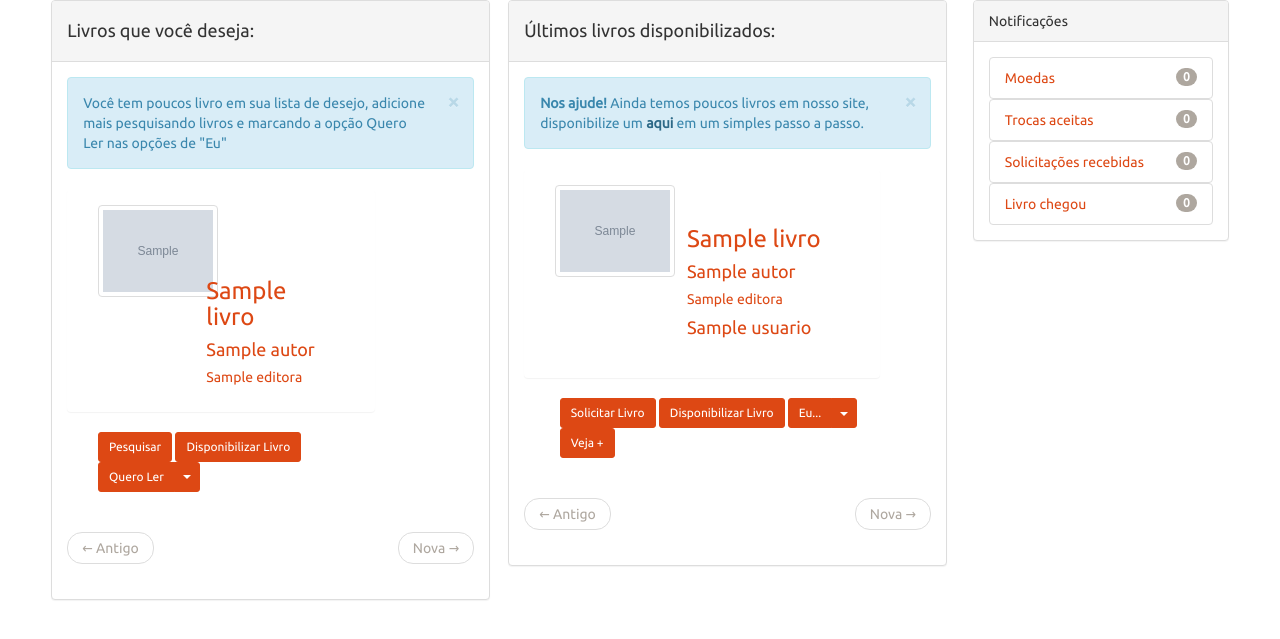
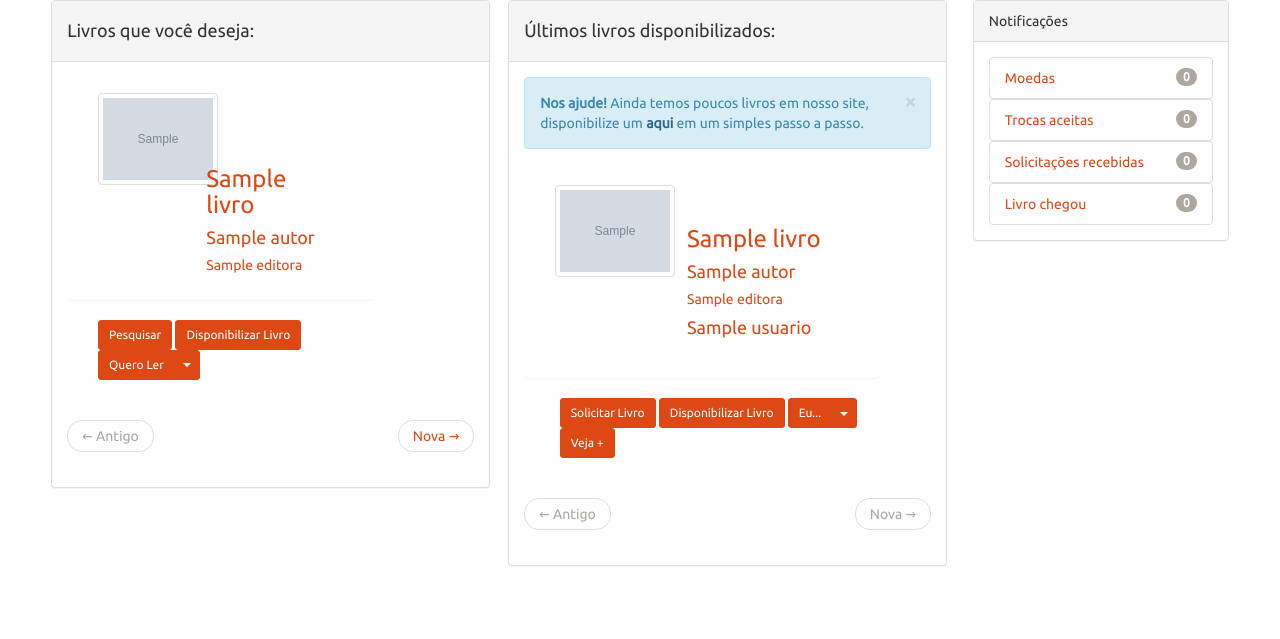
Before and after one commit to camilosm/letrastrocadas, a PHP site: page /index.php?url=index_usuario in a window 1280 px wide. Shown: the part 70-709 px from the top of the page. Run offline with PHP 8.4, Linux system fonts and the light colour scheme; the visitor is signed in with stand-in values (Sample User, id 1); tables that the repository leaves empty hold one stand-in row (values such as "Sample post"); grey boxes marked "Sample" are stand-in pictures.

Commit message:
Ítalo - Dashboard bugada, mas funcionando.

```diff
--- a/ajax/ajax.js
+++ b/ajax/ajax.js
@@ -27,13 +27,10 @@ function CriaRequest()
 	else return request;
 }
 
-$(document).ready(function(){
-	$('#acoes > li').click(function(){
-		var acao= $(this).attr("name");
-		var id = $(this).attr("id");
-		var result = document.getElementById("Resultado"+id);
-		var tabela = document.getElementById("Resultado"+id).value;
+function AcoesLivro(id,acao,section,tabela)
+{
 	var xmlreq = CriaRequest();
+	var a = "ajax/acoes_livros.php?acao="+acao+"&id="+id+"&tabela="+tabela;
 	// Iniciar uma requisição
 	xmlreq.open("GET", "ajax/acoes_livros.php?acao="+acao+"&id="+id+"&tabela="+tabela, true);
 	// Atribui uma função para ser executada sempre que houver uma mudança de ado
@@ -46,18 +43,23 @@ $(document).ready(function(){
 			if (xmlreq.status == 200)
 			{
 				var texto = xmlreq.responseText;
-					$('button#Resultado'+id).text(texto).attr({
+				$(section).text(texto).attr({
 					title:texto
 				});
 			}
 			else
 			{
-					$("#Resultado"+id).innerHTML = "Erro: " + xmlreq.statusText;
+				var texto = "Erro: " + xmlreq.statusText;
+				$(section).text(texto).attr({
+					title:texto
+				});
 			}
 		}
 	};
 	xmlreq.send(null);
-	});
+}
+
+$(document).ready(function(){
 
 	$('#solicitar').click(function(){
 		$('#myModal').modal('show');
--- a/inserts_basicos.sql
+++ b/inserts_basicos.sql
@@ -35,7 +35,7 @@ transformar em uma conquistadora impiedosa?',1,0,0,0,672,2,2,10),
 1,0,0,0,223,5,5,10),
 (NULL,'O Ladrão de Raios','content/imagens/livros_gerais/pj1.jpg',1,' 978-85-98078-39-7','Primeiro volume da saga Percy Jackson e os olimpianos, O ladrão de raios esteve entre os primeiros lugares na lista das séries mais vendidas do The New York Times. O autor conjuga lendas da mitologia grega com aventuras no século XXI. Nelas, os deuses do Olimpo continuam vivos, ainda se apaixonam por mortais e geram filhos metade deuses, metade humanos, como os heróis da Grécia antiga. Marcados pelo destino, eles dificilmente passam da adolescência. Poucos conseguem descobrir sua identidade.
 O garoto-problema Percy Jackson é um deles. Tem experiências estranhas em que deuses e monstros mitológicos parecem saltar das páginas dos livros direto para a sua vida. Pior que isso: algumas dessas criaturas estão bastante irritadas. Um artefato precioso foi roubado do Monte Olimpo e Percy é o principal suspeito. Para restaurar a paz, ele e seus amigos - jovens heróis modernos - terão de fazer mais do que capturar o verdadeiro ladrão: precisam elucidar uma traição mais ameaçadora que a fúria dos deuses.',
-1,0,0,0,400,1,5,10);
+1,0,0,0,400,1,6,10);
 
 INSERT INTO tbl_livros_trocados VALUES (NULL,9,1),(NULL,11,2),(NULL,1,3),(NULL,8,4),(NULL,15,5),(NULL,11,6);
 
--- a/views/index_usuario.php
+++ b/views/index_usuario.php
@@ -14,19 +14,6 @@
 
 			$bd = new Banco();
 
-			$desejo = $_GET['desejo'];
-			$ultimos = $_GET['ultimos'];
-
-			if(empty($desejo))
-			{
-				$desejo = "0";
-			}
-
-			if(empty($ultimos))
-			{
-				$ultimos = 0;
-			}
-
 			$editar_destaque = new EditarCaracteres($destaque);
 			$destaque = $editar_destaque->sanitizeString($destaque);
 
@@ -36,7 +23,7 @@
 			//Pesquisa dos ultimos livros disponibilizados do site
 			$campos = "id_lista_livros,id_usuario,usuario.nome As usuario,id_livro,imagem_livros,livro.nome AS Livro,edicao,autor.nome AS Autor,editora.nome As Editora,primeira_foto,segunda_foto,terceira_foto";
 			$tabelas = "tbl_fotos_livros INNER JOIN tbl_lista_livros INNER JOIN tbl_usuario usuario INNER JOIN tbl_livro livro INNER JOIN tbl_editora editora INNER JOIN tbl_autor autor ON id_livro = livro_id AND id_usuario = usuario_id AND id_editora = editora_id AND id_autor = autor_id AND id_lista_livros = lista_livro_id";
-			$condição = "id_lista_livros > ".$ultimos." AND tbl_lista_livros.status = 1 ORDER BY data_cadastro DESC LIMIT 6";
+			$condição = "tbl_lista_livros.status = 1 ORDER BY data_cadastro DESC LIMIT 6";
 			$pesquisar_ultimos = new Pesquisar($tabelas,$campos,$condição);
 			$resultado_ultimos = $pesquisar_ultimos->pesquisar();
 
@@ -46,20 +33,16 @@
 			$array_quantidade_ultimos = mysql_fetch_assoc($resultado_quantidade_ultimos);
 			$quantidade_ultimos = $array_quantidade_destaque['Quantidade'];
 
-			//Pesquisa a quantidade restabte de livros no banco de dados
-			$pesquisar_quantidade_ultimos_resto = new Pesquisar("tbl_lista_livros ","COUNT(id_lista_livros) As Quantidade",$condição);
-			$resultado_quantidade_ultimos_resto = $pesquisar_quantidade_ultimos_resto->pesquisar();
-			$array_quantidade_ultimos_resto = mysql_fetch_assoc($resultado_quantidade_ultimos_resto);
-			$quantidade_ultimos_resto = $array_quantidade_ultimos_resto['Quantidade'];
-
 			//Pesquisa da lista de desejo do site
 			$campos_lista = "livros_desejo.id_lista_desejo As id_lista,id_livro,imagem_livros,livro.nome AS Livro,edicao,autor.nome AS Autor,editora.nome As Editora";
 			$tabelas_lista = "tbl_lista_desejo livros_desejo INNER JOIN tbl_livro livro INNER JOIN tbl_editora editora INNER JOIN tbl_autor autor ON id_livro = livro_id AND id_editora = editora_id AND id_autor = autor_id";
-			$condição_lista = "id_lista_desejo > ".$desejo." AND usuario_id = ".$_SESSION['id']." LIMIT 6";
+			$condição_lista = "usuario_id = ".$_SESSION['id']." LIMIT 6";
+
 			$pesquisar_lista_desejo = new Pesquisar($tabelas_lista,$campos_lista,$condição_lista);
 			$resultado_lista_desejo = $pesquisar_lista_desejo->pesquisar();
 
-			//Pesquisa a quantidade de livros da lista de desejo que ainda restam no banco de dados/
+
+			/*//Pesquisa a quantidade de livros da lista de desejo que ainda restam no banco de dados/
 			$pesquisar_quantidade_resto = new Pesquisar("tbl_lista_desejo ","COUNT(id_lista_desejo) As Quantidade",$condição_lista);
 			$resultado_quantidade_resto = $pesquisar_quantidade_resto->pesquisar();
 			$array_quantidade_resto = mysql_fetch_assoc($resultado_quantidade_resto);
@@ -69,7 +52,10 @@
 			$pesquisar_quantidade_lista_desejo = new Pesquisar("tbl_lista_desejo ","COUNT(id_lista_desejo) As Quantidade","1=1");
 			$resultado_quantidade_lista_desejo = $pesquisar_quantidade_lista_desejo->pesquisar();
 			$array_quantidade_lista_desejo = mysql_fetch_assoc($resultado_quantidade_ultimos);
-			$quantidade_lista_desejo = $array_quantidade_lista_desejo['Quantidade'];
+			$quantidade_lista_desejo = $array_quantidade_lista_desejo['Quantidade'];*/
+
+			//Só pra uma futura concatenação
+			$aspas = "'";
 
 	}
 	else
@@ -117,13 +103,10 @@
 				<section class="panel-body">
 					<table id = "pag_inicial_livros_desejados" border = 0px >
 					<?php
-							$id= array();
+
 						while($lista_desejo=mysql_fetch_assoc($resultado_lista_desejo))
 						{
-								$id[] = $lista_desejo['id_lista'];
-
-								$quantidade_pagina_lista++;
-								echo'
+							echo '
 								<tr id = "desejados_linha">
 									<td>
 										<form>
@@ -135,7 +118,7 @@
 														</a>
 													</section>
 													<section class="col-lg-4" style="margin-left:150%; margin-top:-200%; width:250%;">
-															<a href="?url=livro"> <h3> '.utf8_encode($lista_desejo['Livro']).'</h3></a>
+														<a href="?url=livro" title = "Clique para ver mais informações sobre o livro"> <h3> '.utf8_encode($lista_desejo['Livro']).'</h3></a>
 														<a href="?url=livros_autores"> <h4> '.utf8_encode($lista_desejo['Autor']).' </h4></a>
 														<a href="?url=livros_editora"> <h5> '.utf8_encode($lista_desejo['Editora']).' </h5></a>
 													</section>
@@ -149,9 +132,9 @@
 													<button id = "Resultado'.$lista_desejo['id_livro'].'" value = "QueroLer" name = "QueroLer" type="button" class="btn btn-primary btn-sm">Quero Ler</button>
 													<button type="button" class="btn btn-primary btn-sm dropdown-toggle" data-toggle="dropdown"><span class="caret"></span></button>
 													<ul id = "acoes" class="dropdown-menu">
-															<li name = "Desmarcar" id = "'.$lista_desejo['id_livro'].'" ><a>Desmarcar</a></li>
-															<li name = "JaLi" id = "'.$lista_desejo['id_livro'].'" ><a>Já li</a></li>
-															<li name = "Lendo" id = "'.$lista_desejo['id_livro'].'" ><a>Estou lendo</a></li>
+														<li><a onClick="AcoesLivro('.$lista_desejo['id_livro'].','.$aspas.'Desmarcar'.$aspas.',Resultado'.$lista_desejo['id_livro'].','.$aspas.'QueroLer'.$aspas.');">Desmarcar</a></li>
+														<li><a onClick="AcoesLivro('.$lista_desejo['id_livro'].','.$aspas.'JaLi'.$aspas.',Resultado'.$lista_desejo['id_livro'].','.$aspas.'QueroLer'.$aspas.');">Já li</a></li>
+														<li><a onClick="AcoesLivro('.$lista_desejo['id_livro'].','.$aspas.'Lendo'.$aspas.',Resultado'.$lista_desejo['id_livro'].','.$aspas.'QueroLer'.$aspas.');">Estou lendo</a></li>
 													</ul>
 												</section>
 											</section>
@@ -159,34 +142,13 @@
 									</td>
 								</tr>';
 						}
-							if($quantidade_lista_desejo < 6)
-							{
-								if($quantidade_pagina_lista < 6)
-								{
-									echo '
-										<section class="alert alert-dismissable alert-info">
-											<button type="button" class="close" data-dismiss="alert">×</button>
-											Você tem poucos livro em sua lista de desejo, adicione mais pesquisando livros e marcando a opção Quero Ler nas opções de "Eu"
-										</section>';
-								}
-							}
 
 					?>
-
 					</table>
 						<br>
 					<ul class="pager">
 						<li class="previous disabled"><a href="">← Antigo</a></li>
-						<li <?php
-								if($quantidade_resto > 7)
-								{
-									echo 'class="next"';
-								}
-								else
-								{
-									echo 'class="next disabled"';
-								}
-								?>><a <?php if($quantidade_resto > 7){echo 'href="?url=index_usuario&desejo='.$id[$quantidade_pagina_lista - 1];}?>>Nova →</a></li>
+						<li class="next"><a href="">Nova →</a></li>
 					</ul>
 				</section>
 			</section>
@@ -227,9 +189,9 @@
 														<button id = "Resultado'.$ultimos['id_livro'].'" value = "" name = "QueroLer" type="button" class="btn btn-primary btn-sm">Eu...</button>
 														<button type="button" class="btn btn-primary btn-sm dropdown-toggle" data-toggle="dropdown"><span class="caret"></span></button>
 														<ul id = "acoes" class="dropdown-menu">
-															<li name = "QueroLer" id = "'.$ultimos['id_livro'].'" ><a>Quero Ler<a></li>
-															<li name = "JaLi" id = "'.$ultimos['id_livro'].'" ><a>Já li</a></li>
-															<li name = "Lendo" id = "'.$ultimos['id_livro'].'" ><a>Estou lendo</a></li>
+															<li><a onClick="AcoesLivro('.$ultimos['id_livro'].','.$aspas.'QueroLer'.$aspas.',Resultado'.$ultimos['id_livro'].','.$aspas.''.$aspas.');">Quero Ler</a></li>
+															<li><a onClick="AcoesLivro('.$ultimos['id_livro'].','.$aspas.'JaLi'.$aspas.',Resultado'.$ultimos['id_livro'].','.$aspas.''.$aspas.');">Já li</a></li>
+															<li><a onClick="AcoesLivro('.$ultimos['id_livro'].','.$aspas.'Lendo'.$aspas.',Resultado'.$ultimos['id_livro'].','.$aspas.''.$aspas.');">Estou lendo</a></li>
 														</ul>
 													</section>
 													<a href="?url=pesquisa&cod='.$ultimos['id_livro'].'"><input type = "button" class="btn btn-primary btn-sm" name = "botao_solicitar_livro" value = "Veja +"/></a>
--- a/views/passo-a-passo-confirmar-dados.php
+++ b/views/passo-a-passo-confirmar-dados.php
@@ -37,7 +37,7 @@
 		$editar_ano = new EditarCaracteres($ano);
 		$ano = $editar_ano->sanitizeString($ano);
 
-		$campos = "NULL,$id,".$_SESSION['id'].",DATE(NOW()),'$ano','$estado'";
+		$campos = "NULL,$id,".$_SESSION['id'].",1,DATE(NOW()),'$ano','$estado'";
 		$cadastrar_livros = new Inserir("tbl_lista_livros",$campos);
 		$resposta = $cadastrar_livros->inserir();
 		if($resposta == 1)
```
Also changed, not shown: ajax/lista_desejo.php (added, +59 -0 lines), ajax/solicitar_livro.php (+7 -0 lines). Lines whose indentation alone changed are shown as unchanged.
